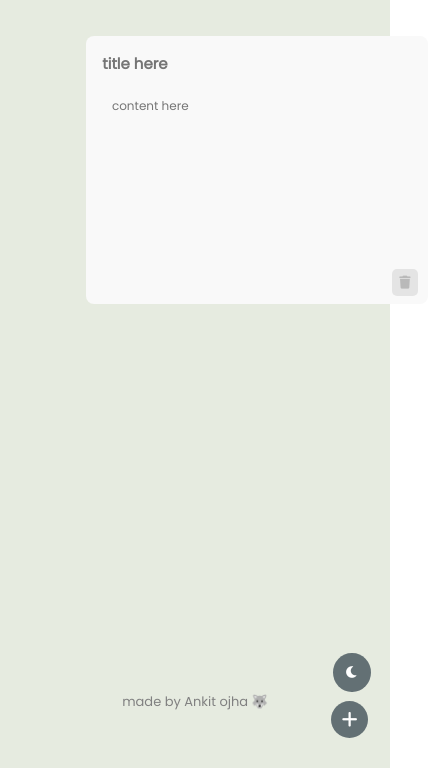
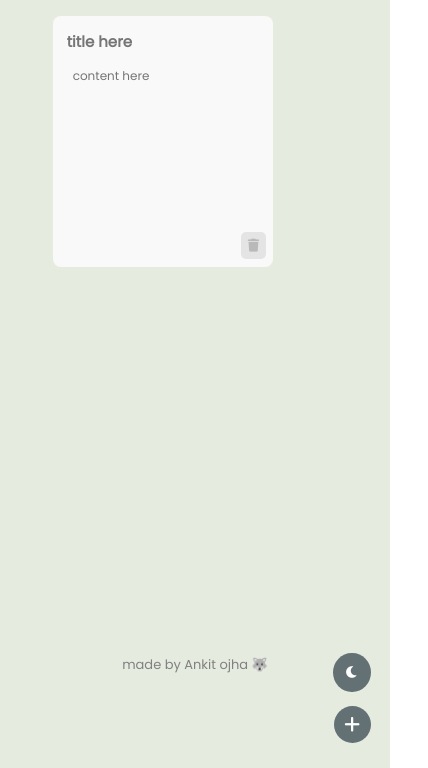
Before and after one commit to ankitojha08/notes, a plain HTML site: page index.html in a window 390 px wide. Shown: the part 76-844 px from the top of the page, 428 px wide, since content can reach past the window. Drawn offline with Linux system fonts and the light colour scheme; a web font is replaced by a local one.

Commit message:
browser issue

```diff
--- a/style.css
+++ b/style.css
@@ -1,6 +1,10 @@
 * {
     margin: 0;
     padding: 0;
+}
+
+:root {
+    font-size: 16px;
 }
 
 @font-face {
@@ -88,13 +92,12 @@ h2 {
 #notes {
     display: flex;
     flex-wrap: wrap;
-    width: 60%;
     margin: auto;
     column-gap: 7%;
     row-gap: 30px;
     /* 4 notes one col */
     width: 73%;
-    margin-left: 17.5vw;
+    /* margin-left: 17.5vw; */
     column-gap: 4%;
 }
 
@@ -118,6 +121,7 @@ input {
     padding: 10px;
     border-radius: 8px;
     position: relative;
+    width: 200px;
 }
 
 .title {
@@ -169,12 +173,12 @@ footer a {
         display: block;
         width: 37px;
         height: 37px;
-        bottom: 30px;
-        right: 22px;
+        bottom: 3%;
+        right: 5%;
     }
-    #notes {
+    /* #notes {
         margin: 5% 22%;
-    }
+    } */
     nav {
         padding: 5% 27%;
     }
```
